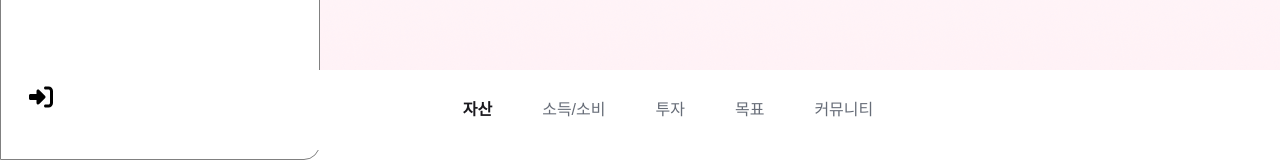
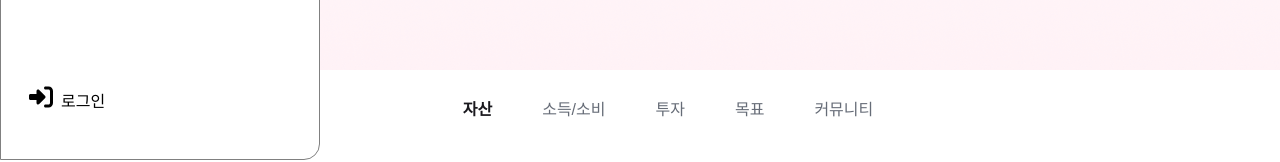
Before and after one commit to realcold0/richable_frontend, a Vue app: page / in a window 1280 px wide. Shown: the part 640-802 px from the top of the page. Built offline with nearby package versions, Linux system fonts and the light colour scheme; a web font is replaced by a local one.

Commit message:
feat : 홈페이지 구현

```diff
--- a/src/views/HomePage.vue
+++ b/src/views/HomePage.vue
@@ -166,7 +166,7 @@ html {
   position: sticky;
   top: 0;
   background-color: white;
-  z-index: 1000;
+  z-index: 700;
 }
 
 .mid-nav {
```
